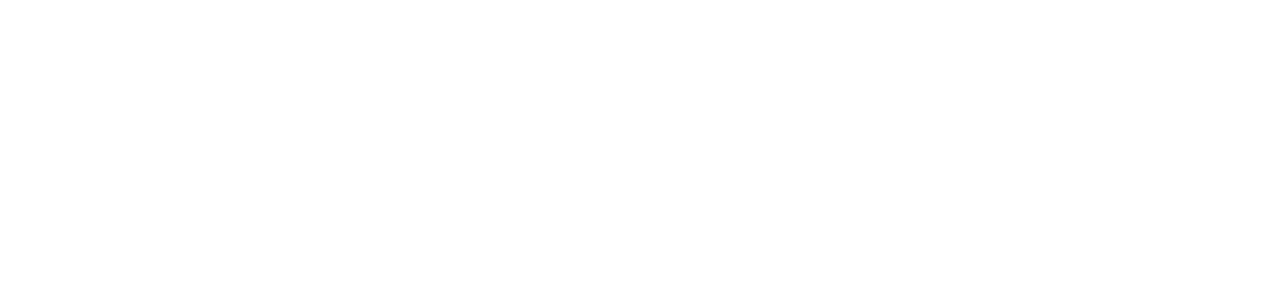
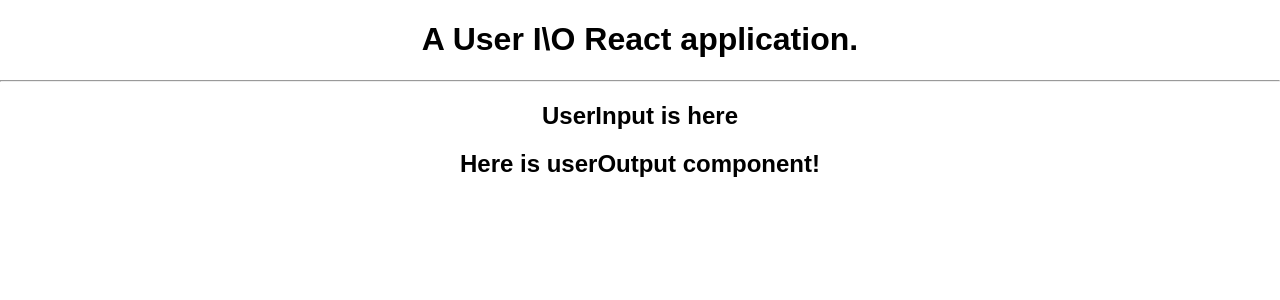
Before and after one commit to artemdwo/react-user-io-tested, a React (Create React App) app: page / in a window 1280 px wide. Shown: the top 300 px of the page. Built offline with nearby package versions, Linux system fonts and the light colour scheme.

Commit message:
[ADD] UserInput and UserOutput components skeletons + blank styling + no tests

```diff
--- a/src/App.js
+++ b/src/App.js
@@ -1,11 +1,21 @@
 import React, { Component } from 'react';
+
+// styling
 import './App.css';
 
+// components
+import UserInput from './UserInput/UserInput';
+import UserOutput from './UserOutput/UserOutput';
+
+// Root component
 class App extends Component {
   render() {
     return (
       <div className="App">
-
+        <h1>A User I\O React application.</h1>
+        <hr/>
+        <UserInput/>
+        <UserOutput/>
       </div>
     );
   }
--- /dev/null
+++ b/src/UserInput/UserInput.js
@@ -0,0 +1,16 @@
+// React base
+import React from 'react';
+
+// styling
+import './UserInput.css'
+
+// userInput component main render
+const userInput = () => {
+    return (
+        <div className="UserInput">
+            <h2>UserInput is here</h2>
+        </div>
+    )
+}
+
+export default userInput;
--- /dev/null
+++ b/src/UserOutput/UserOutput.js
@@ -0,0 +1,16 @@
+// React base
+import React from 'react';
+
+// styling
+import './UserOutput.css'
+
+// userOutput component main render
+const userOutput = () => {
+    return (
+        <div className="UserOutput">
+            <h2>Here is userOutput component!</h2>
+        </div>
+    )
+}
+
+export default userOutput;
```
Also changed, not shown: src/UserInput/UserInput.css (added), src/UserOutput/UserOutput.css (added), 2 other files (tests, documents, lock files or other folders).
